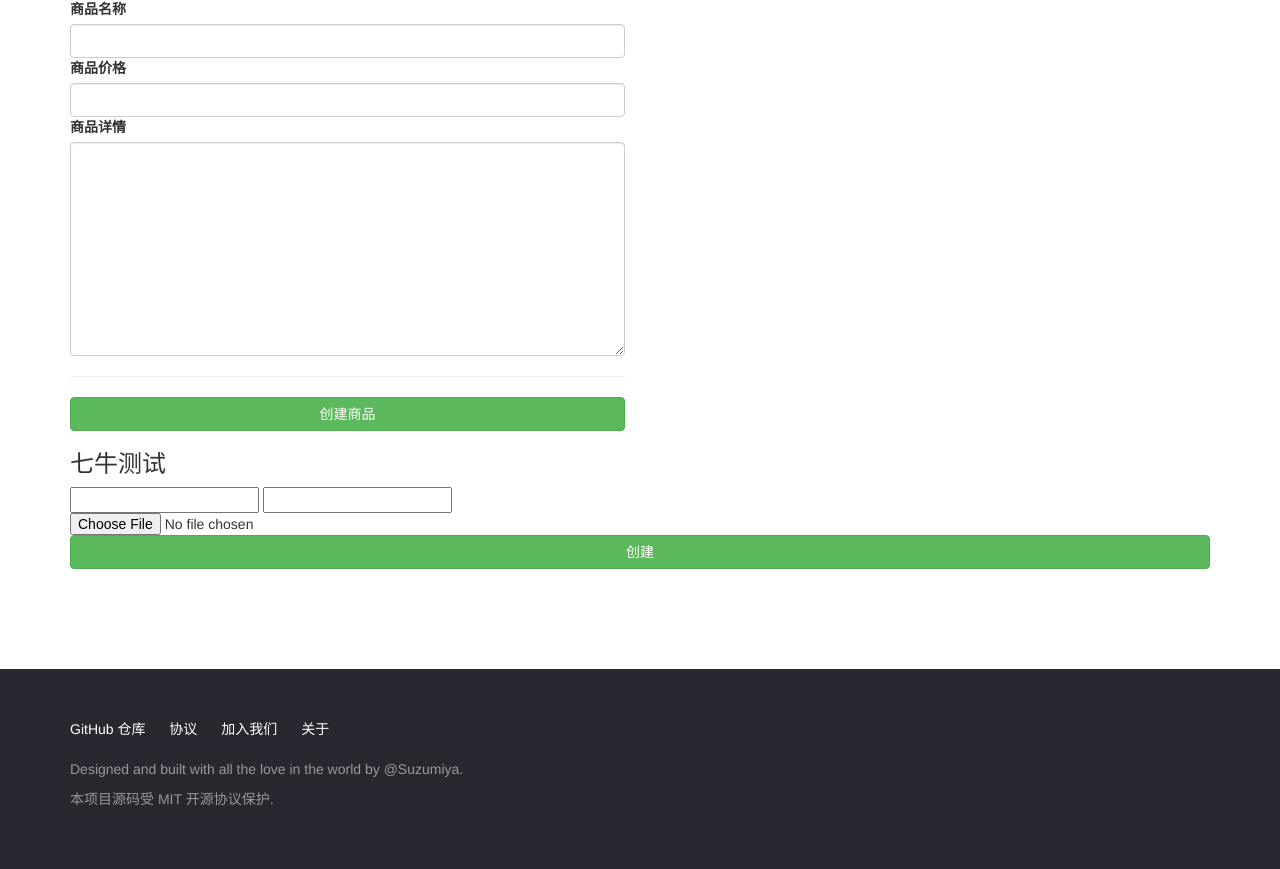
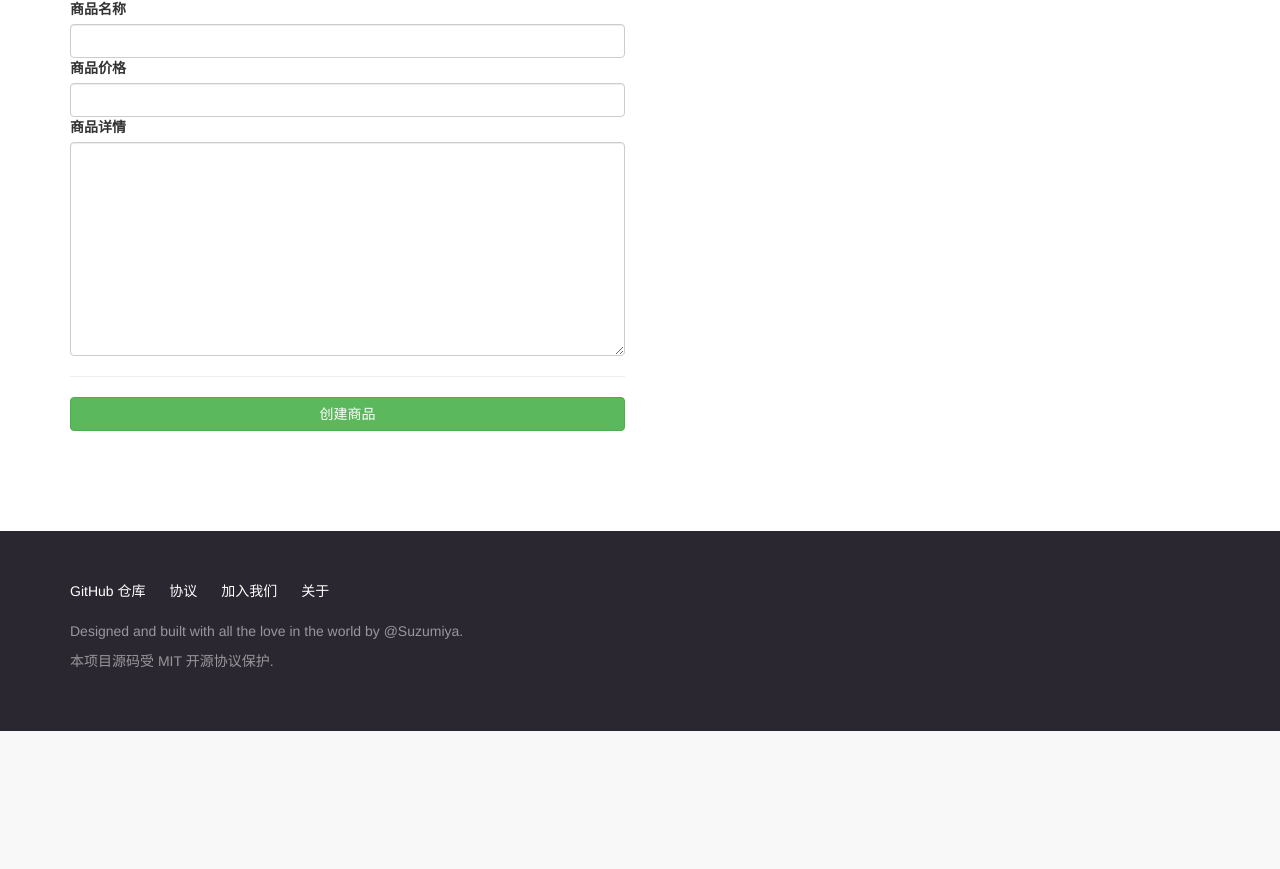
Before and after one commit to AdamEECS/ec, a Flask app: template templates/product_add.html in a window 1280 px wide. Shown: the part 71-940 px from the top of the page. After the commit the page ends 802 px from the top, so only its background shows below. Run offline with Flask 2, Linux system fonts and the light colour scheme; the template is opened without the code that fills it, so the values that code supplies are empty; some libraries are stand-ins or nearby versions.

Commit message:
商品信息和图片逻辑分离

```diff
--- a/templates/product_add.html
+++ b/templates/product_add.html
@@ -24,18 +24,6 @@
     </div>
 </div>
 
-    <div class="dign-flow">
-        <h3>七牛测试</h3>
-        <form method="post" action="http://up-z1.qiniu.com/"
-         enctype="multipart/form-data">
-            <input name="x:name"  value="">
-            <input name="x:price"  value="">
-            <input name="token" type="hidden" value="{{ token }}">
-            <input name="file" type="file" />
-            <button class="btn btn-success btn-block" >创建</button>
-        </form>
-
-    </div>
 <script src="https://cdn.bootcss.com/markdown.js/0.5.0/markdown.min.js"></script>
 <script>
 function Editor(input, preview) {
```
